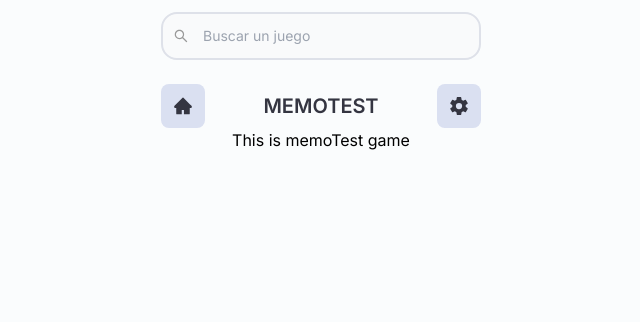
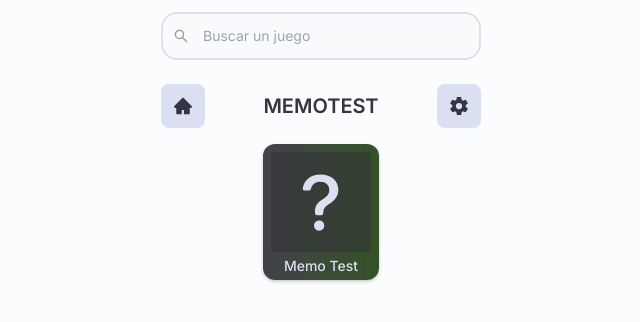
Before and after one commit to StevenLzn/games-app, a Next.js app: page /memo-test in a window 1280 px wide. Shown: the top 322 px of the page, without its empty margins (319-959 px from the left). Built offline with nearby package versions, Linux system fonts and the light colour scheme.

Commit message:
flip-card component created

```diff
--- a/next.config.js
+++ b/next.config.js
@@ -1,4 +1,15 @@
 /** @type {import('next').NextConfig} */
-const nextConfig = {}
+const nextConfig = {
+  images: {
+    remotePatterns: [
+      {
+        protocol: "https",
+        hostname: "rickandmortyapi.com",
+        port: "",
+        pathname: "/api/**",
+      },
+    ],
+  }
+};
 
-module.exports = nextConfig
+module.exports = nextConfig;
--- /dev/null
+++ b/src/app/components/ui/cards/flip-card.tsx
@@ -0,0 +1,34 @@
+"use client";
+import { useState } from "react";
+
+type FlipCardProps = {
+  backCardComponent: React.ReactNode;
+  frontCardComponent: React.ReactNode;
+};
+
+export default function FlipCard({
+  backCardComponent,
+  frontCardComponent,
+}: FlipCardProps) {
+  const [showBackCard, setShowBackCard] = useState(true);
+  const [flipCard, setFlipCard] = useState(false);
+
+  const handleFlipCard = () => {
+    setFlipCard(!flipCard);
+    setTimeout(() => {
+      setShowBackCard(!showBackCard);
+    }, 150);
+  };
+
+  return (
+    <div className="group [perspective:1000px]" onClick={handleFlipCard}>
+      <div
+        className={`transition-all duration-500 [transform-style:preserve-3d] [transition: transform 0.4s] ${
+          flipCard && "[transform:rotateY(180deg)]"
+        } [backface-visibility:hidden] rounded-xl bg-gradient-to-r from-gray-700 from-5% to-green-900 cursor-pointer shadow-lg`}
+      >
+        {showBackCard ? backCardComponent : frontCardComponent}
+      </div>
+    </div>
+  );
+}
--- /dev/null
+++ b/src/app/components/ui/cards/memo-test-card.tsx
@@ -0,0 +1,38 @@
+import Image from "next/image";
+import FlipCard from "./flip-card";
+import { BsQuestionLg } from "react-icons/bs";
+
+type MemoTestCardProps = {
+  characterName: string;
+  img: string;
+};
+
+export default function MemoTestCard({ ...props }: MemoTestCardProps) {
+  return (
+    <FlipCard
+      backCardComponent={
+        <div className="flex flex-col justify-between items-center cursor-pointer">
+          <div className="bg-gray-700/50 mx-2 mt-2 mb-1 w-[100px] h-[100px] rounded flex items-center justify-center">
+            <BsQuestionLg size={75} className="text-gray-100"></BsQuestionLg>
+          </div>
+          <h3 className="mb-1 text-gray-100 text-sm font-medium">Memo Test</h3>
+        </div>
+      }
+      frontCardComponent={
+        <div className="[transform:rotateY(180deg)] [backface-visibility:hidden] flex flex-col justify-between items-center rounded-xl bg-gradient-to-r from-gray-700 from-5% to-green-900 cursor-pointer shadow-lg">
+          <Image
+            className="rounded mx-2 mt-2 mb-1"
+            src={props.img}
+            alt={props.characterName}
+            height={100}
+            width={100}
+            quality={85}
+          />
+          <h3 className="mb-1 text-gray-100 text-sm font-medium">
+            {props.characterName}
+          </h3>
+        </div>
+      }
+    />
+  );
+}
--- a/src/app/memo-test/page.tsx
+++ b/src/app/memo-test/page.tsx
@@ -1,5 +1,8 @@
+import MemoTestCard from '../components/ui/cards/memo-test-card';
 export default function Page() {
     return(
-        <h1>This is memoTest game</h1>
+        <div className="mt-4 mx-0">
+            <MemoTestCard characterName="Rick Sanchez" img="https://rickandmortyapi.com/api/character/avatar/1.jpeg"/>
+        </div>
     )
 }
--- a/tailwind.config.js
+++ b/tailwind.config.js
@@ -14,6 +14,7 @@ module.exports = {
         "gray-300": "#DEE1E9",
         "gray-500": "#999",
         "gray-700": "#303037E8",
+        "green-900": "#355226",
         "white-100": "#F1F6F954",
         "blue": "#1349CD",
         "red": "#DB0000",
@@ -22,7 +23,15 @@ module.exports = {
       },
       boxShadow: {
         'lg': 'rgba(0, 0, 0, 0.2) 0px 1.6px 3.6px 0px, rgba(0, 0, 0, 0.11) 0px 0.3px 0.9px 0px',
-      }
+      },
+      keyframes: ({ theme }) => ({
+        flip: {
+          '100%': {
+            transform: 'rotateY(180deg)',
+            transition: 'transform 0.3s'
+          },
+        }
+      })
     },
   },
   plugins: [],
```
